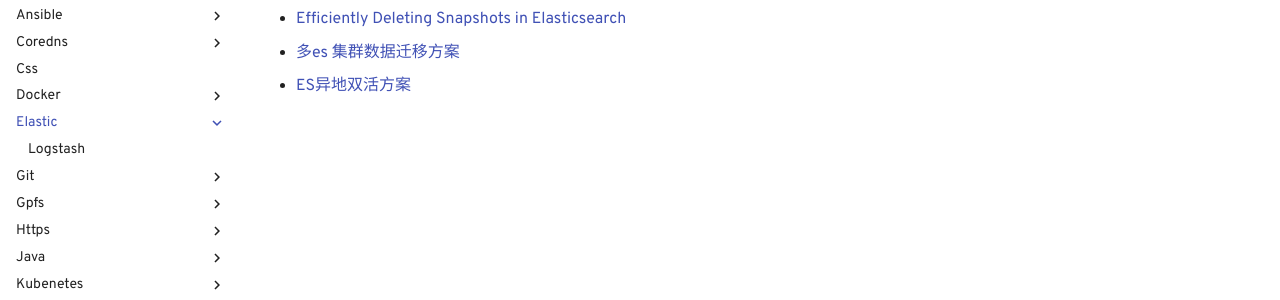
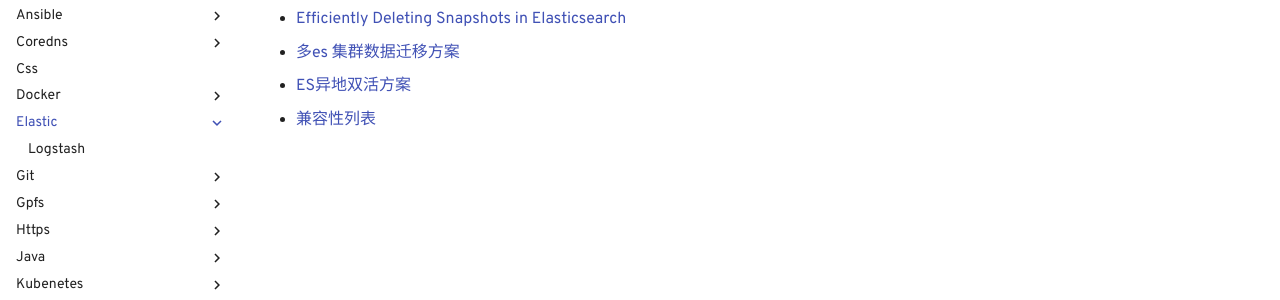
Before and after one commit to aisuhua/aisuhua.github.io, an MkDocs documentation site: the page built from docs/elastic/index.md, in a window 1280 px wide. Shown: the part 257-557 px from the top of the page. Built offline with MkDocs 1.6.1 and Material for MkDocs 9.7.7, drawn with Linux system fonts in a browser that asks for light colours; comment, search, counter and statistics services are not loaded.

Commit message:
notes.md

```diff
--- a/docs/elastic/index.md
+++ b/docs/elastic/index.md
@@ -6,3 +6,4 @@
 - [Efficiently Deleting Snapshots in Elasticsearch](https://opster.com/guides/elasticsearch/operations/elasticsearch-deleting-snapshots/)
 - [多es 集群数据迁移方案](https://www.cnblogs.com/zisefeizhu/p/15021086.html)
 - [ES异地双活方案](https://www.cnblogs.com/yjmyzz/p/14586637.html)
+- [兼容性列表](https://www.elastic.co/cn/support/matrix)
```
